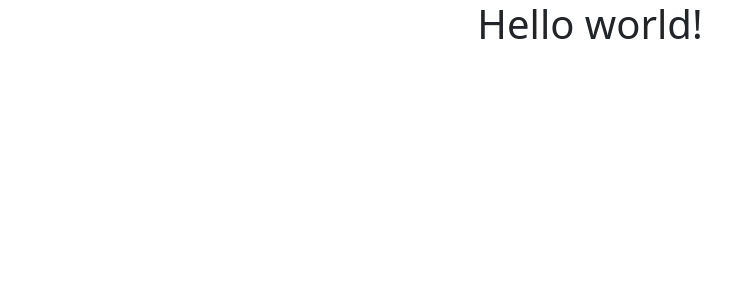
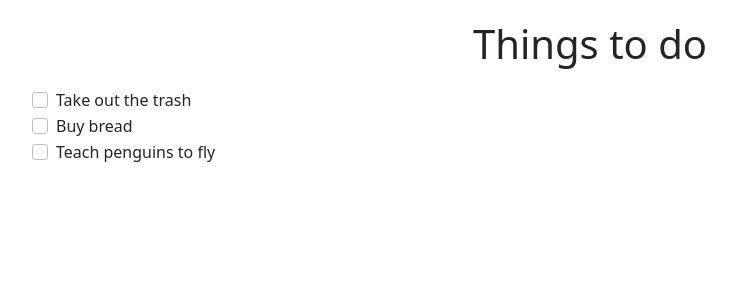
Before and after one commit to coolblast-coder/ToDoListPracticeProject, a React (Create React App) app in the folder to-do-list/: page / in a window 1280 px wide. Shown: the top 300 px of the page, without its empty margins (50-786 px from the left). Built offline with nearby package versions, Linux system fonts and the light colour scheme.

Commit message:
Added header, menu and list of 3 todolist items

```diff
--- a/to-do-list/src/App.js
+++ b/to-do-list/src/App.js
@@ -1,11 +1,67 @@
-import logo from './logo.svg';
-import './style/App.css';
-import 'bootstrap/dist/css/bootstrap.css'
+import logo from "./logo.svg";
+import "./style/App.css";
+import "bootstrap/dist/css/bootstrap.css";
 
 function App() {
   return (
     <div className="App">
-     <h1 className='text-center'>Hello world!</h1>
+      <div className="container">
+        <div className="row">
+          <div className="todolist">
+            <h1>Things to do</h1>
+            <ul className="list-unstyled">
+              <li className="list-group-item">
+                <div className="form-check">
+                  <input
+                    className="form-check-input"
+                    type="checkbox"
+                    value=""
+                    id="todo-item-check-1"
+                  />
+                  <label
+                    className="form-check-label"
+                    htmlFor="todo-item-check-1"
+                  >
+                    Take out the trash
+                  </label>
+                </div>
+              </li>
+              <li className="list-group-item">
+                <div className="form-check">
+                  <input
+                    className="form-check-input"
+                    type="checkbox"
+                    value=""
+                    id="todo-item-check-2"
+                  />
+                  <label
+                    className="form-check-label"
+                    htmlFor="todo-item-check-2"
+                  >
+                    Buy bread
+                  </label>
+                </div>
+              </li>
+              <li className="list-group-item">
+                <div className="form-check">
+                  <input
+                    className="form-check-input"
+                    type="checkbox"
+                    value=""
+                    id="todo-item-check-3"
+                  />
+                  <label
+                    className="form-check-label"
+                    htmlFor="todo-item-check-3"
+                  >
+                    Teach penguins to fly
+                  </label>
+                </div>
+              </li>
+            </ul>
+          </div>
+        </div>
+      </div>
     </div>
   );
 }
```
